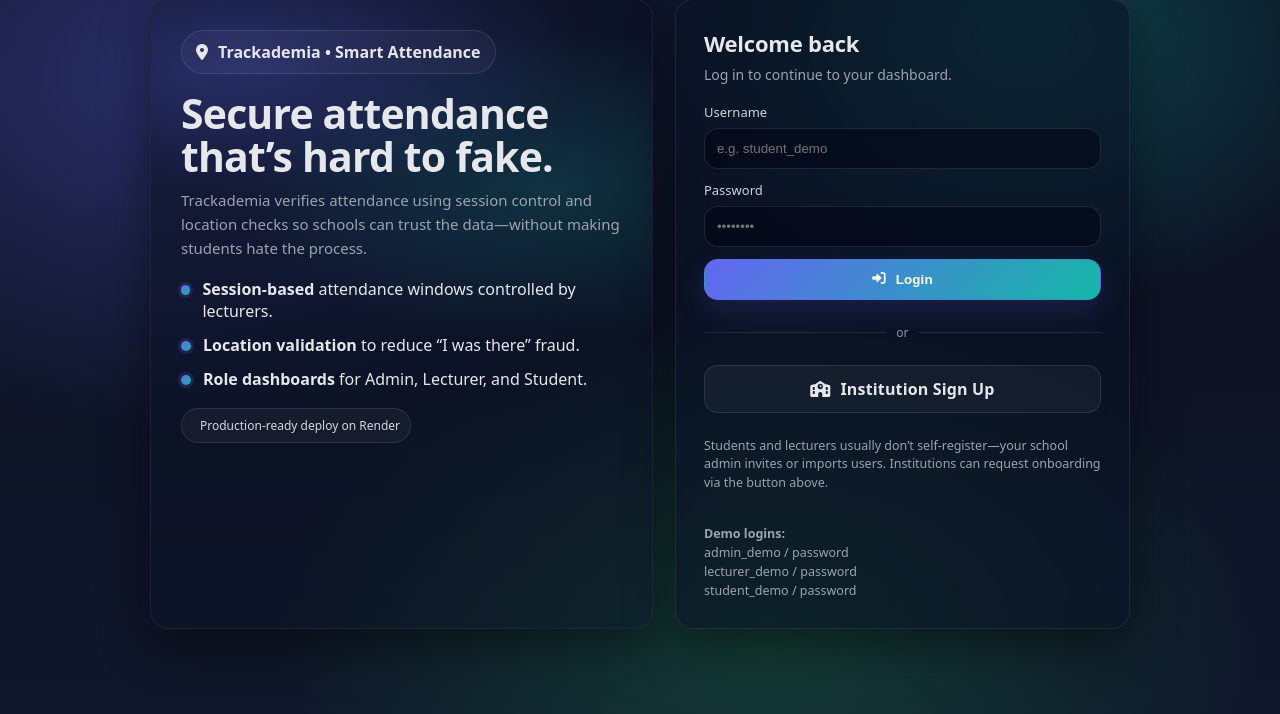
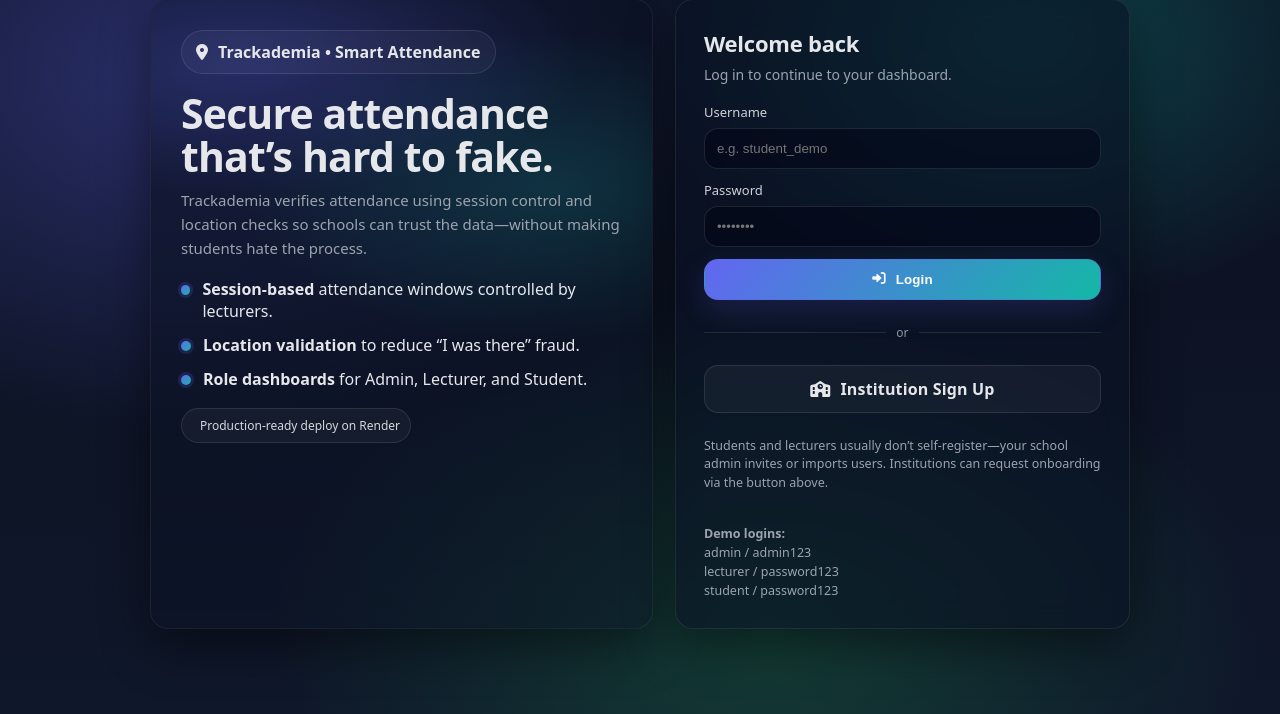
Before and after one commit to Tajjlinson/trackademia2, a Flask app: page /login in a window 1280 px wide. Shown: the part 86-800 px from the top of the page. Run offline with Flask 3, Linux system fonts and the light colour scheme.

Commit message:
fixed login credentials

```diff
--- a/templates/login.html
+++ b/templates/login.html
@@ -79,9 +79,9 @@
           <!-- Optional: Demo credentials block (keep if you want) -->
           <div class="mini-note" style="margin-top:8px;">
             <b>Demo logins:</b><br>
-            admin_demo / password<br>
-            lecturer_demo / password<br>
-            student_demo / password
+            admin / admin123<br>
+            lecturer / password123<br>
+            student / password123
           </div>
         </form>
 
```
